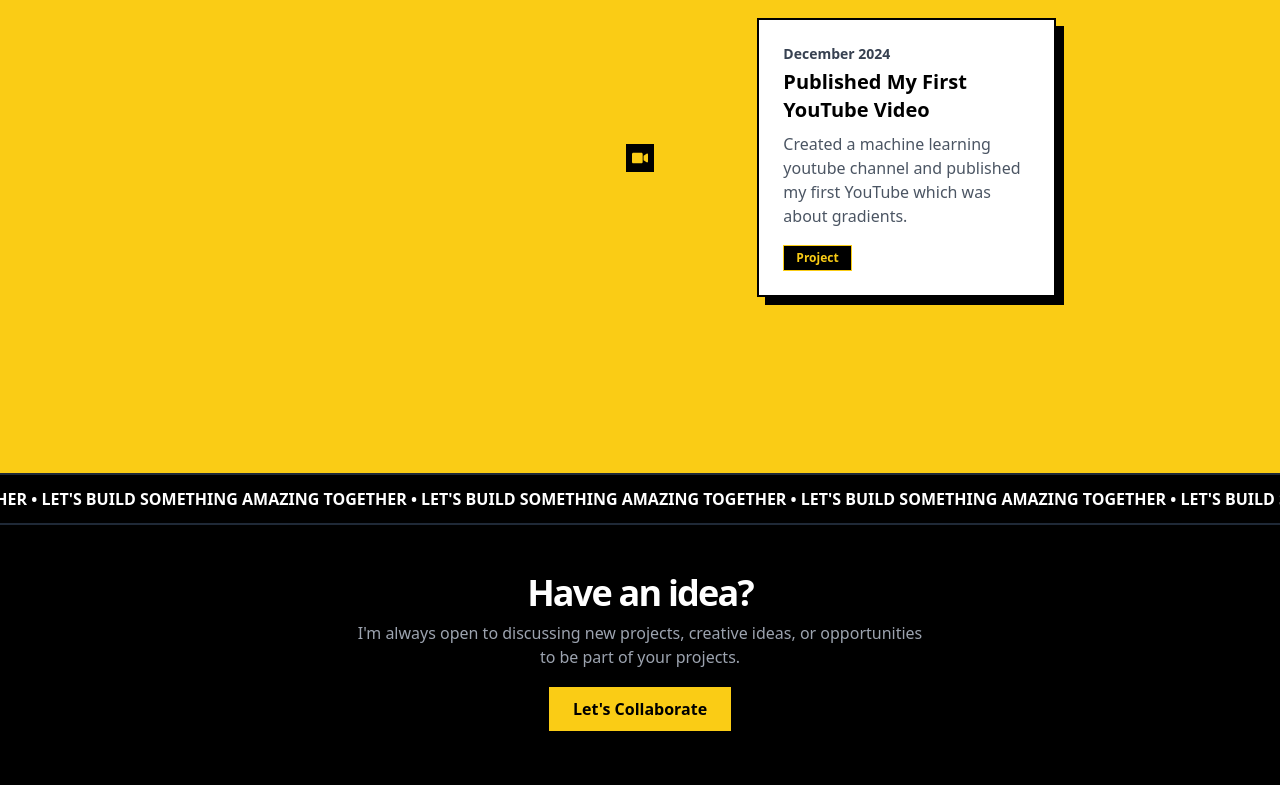
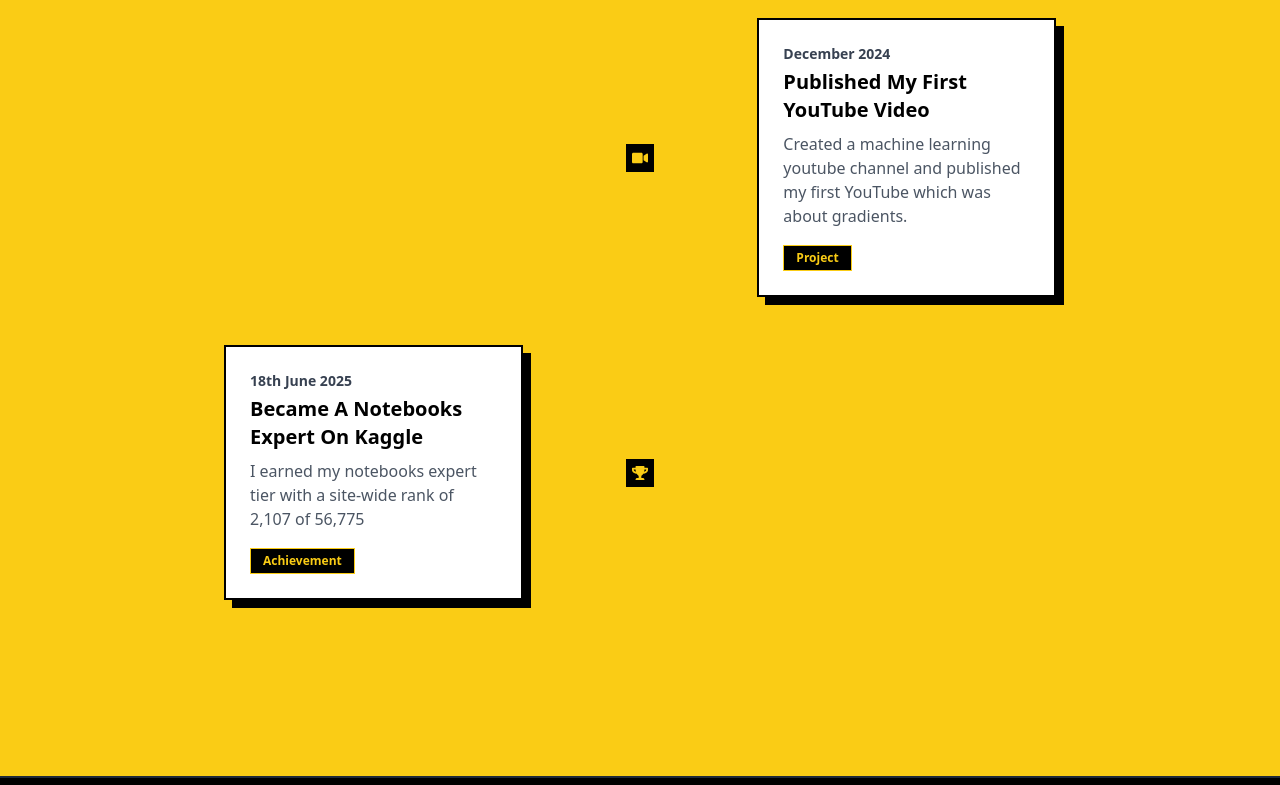
Before and after one commit to MDeus-ai/deus, a React (Create React App) app: page / in a window 1280 px wide. Shown: the part 5270-6055 px from the top of the page. Built offline with nearby package versions, Linux system fonts and the light colour scheme; a web font is replaced by a local one.

Commit message:
Updated Milestones: Added a kaggle notebooks expert archievement

```diff
--- a/src/components/MilestoneTimeline.js
+++ b/src/components/MilestoneTimeline.js
@@ -45,6 +45,13 @@ const milestones = [
     description: "Created a machine learning youtube channel and published my first YouTube which was about gradients.",
     icon: FaVideo,
     category: "Project"
+  },
+  {
+    date: "18th June 2025",
+    title: "Became A Notebooks Expert On Kaggle",
+    description: "I earned my notebooks expert tier with a site-wide rank of 2,107 of 56,775",
+    icon: FaTrophy,
+    category: "Achievement"
   }
 ];
 
```
